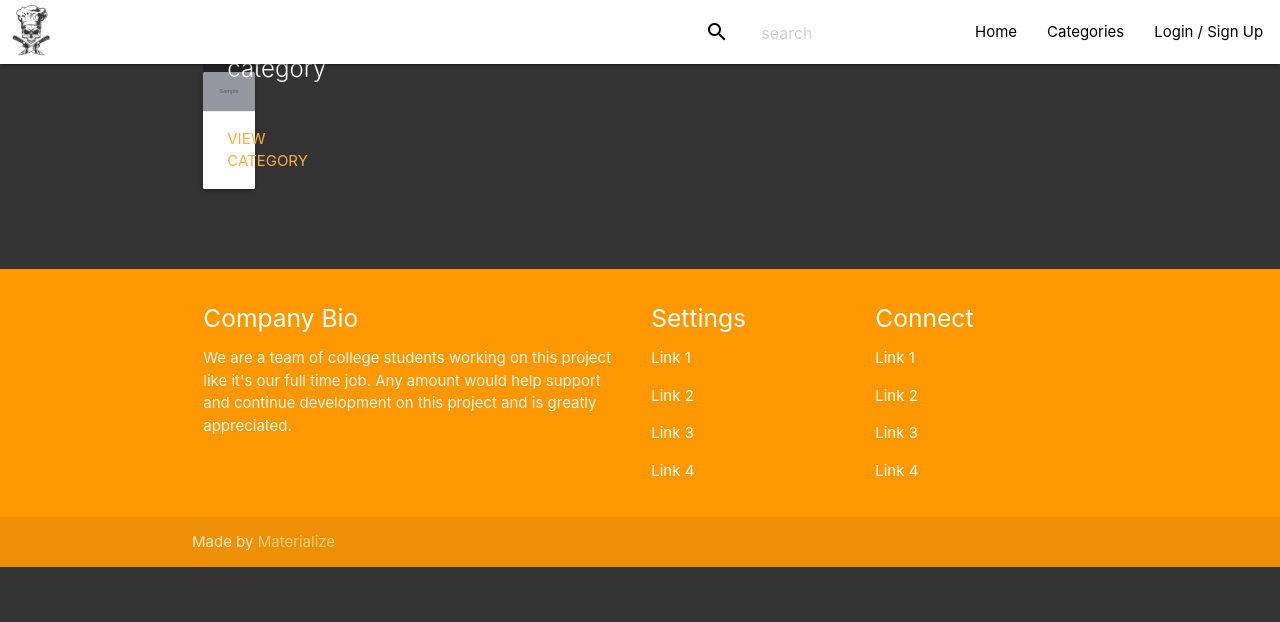
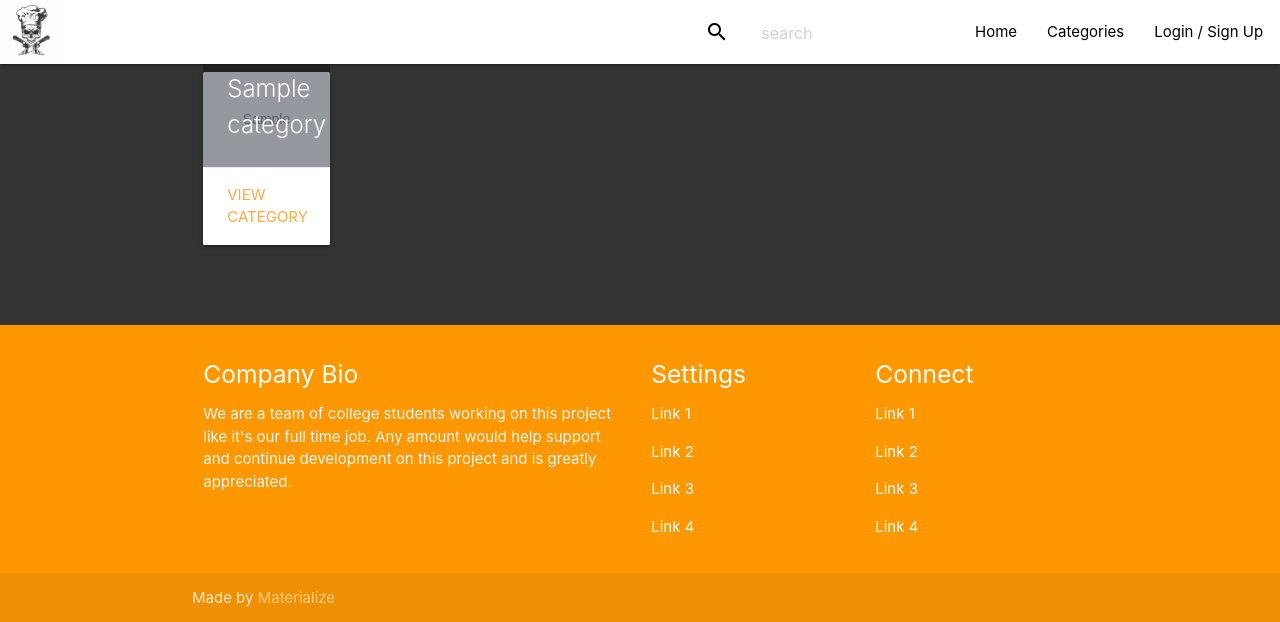
Before and after one commit to Code-Institute-Submissions/MS3-4, a Flask app: page /categories in a window 1280 px wide. Shown: the top 622 px of the page. Run offline with Flask 2, Linux system fonts and the light colour scheme; grey boxes marked "Sample" are stand-in pictures; a database or web service that is not in the repository returns one stand-in record (values such as "Sample title"); parts of the project's set-up code (start-up, migrations or seed data) failed here and were passed over; some libraries are stand-ins or nearby versions.

Commit message:
grid styling changes made to categories.html

```diff
--- a/MS3_Cookbook/templates/categories.html
+++ b/MS3_Cookbook/templates/categories.html
@@ -3,7 +3,7 @@
 {% block content %}
 <div class="row">
 {% for cat in categories %}
-<div class="col m1">
+<div class="col m4 l3 xl2">
 {% include 'categorycard.html' %}
 </div>
 {% endfor %}
```
